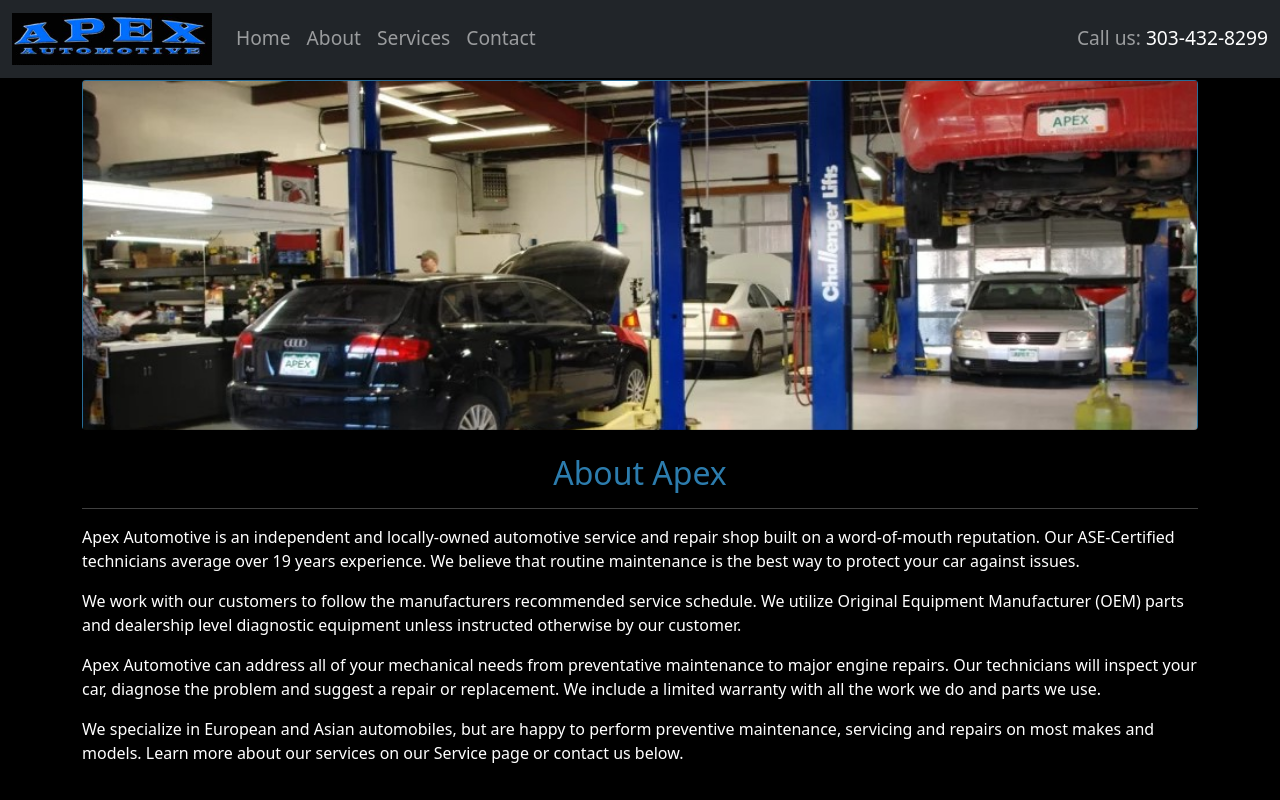
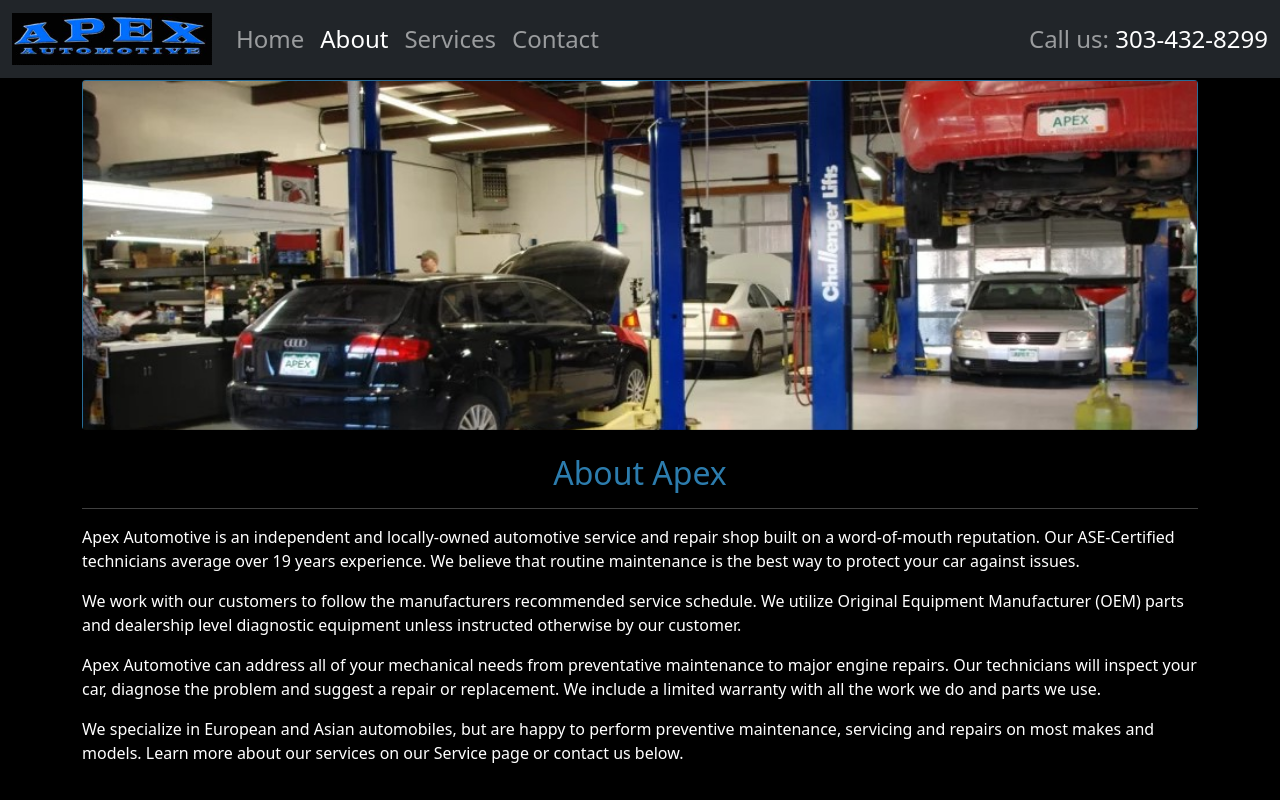
Before and after one commit to EatDrinkAndBeMiller/eatdrinkandbemiller.github.io, a website: page Final/about.html in a window 1280 px wide. Shown: the top 800 px of the page. Drawn offline with nearby package versions, Linux system fonts and the light colour scheme.

Commit message:
navbar updates

```diff
--- a/Final/about.html
+++ b/Final/about.html
@@ -27,19 +27,19 @@
       <div class="collapse navbar-collapse" id="navbarText">
         <ul class="navbar-nav me-auto mb-2 mb-lg-0">
           <li class="nav-item">
-            <a class="nav-link" aria-current="page" href="index.html" style="font-size: larger;">Home</a>
-          </li>
-          <li class="nav-item active">
-            <a class="nav-link" href="about.html" style="font-size: larger;">About</a>
+            <a class="nav-link" aria-current="page" href="index.html" style="font-size: x-large;">Home</a>
           </li>
           <li class="nav-item">
-            <a class="nav-link" href="services.html" style="font-size: larger;">Services</a>
+            <a class="nav-link active" href="about.html" style="font-size: x-large;">About</a>
           </li>
           <li class="nav-item">
-            <a class="nav-link" href="contact.html" style="font-size: larger;">Contact</a>
+            <a class="nav-link" href="services.html" style="font-size: x-large;">Services</a>
+          </li>
+          <li class="nav-item">
+            <a class="nav-link" href="contact.html" style="font-size: x-large;">Contact</a>
           </li>
         </ul>
-        <span class="navbar-text" style="font-size: larger;">
+        <span class="navbar-text" style="font-size: x-large;">
           Call us&colon; <a href="tel:3034328299" id="phone">303-432-8299</a>
         </span>
       </div>
```
Also changed, not shown: Final/contact.html (+5 -5 lines), Final/index.html (+5 -5 lines), Final/services.html (+7 -7 lines).
